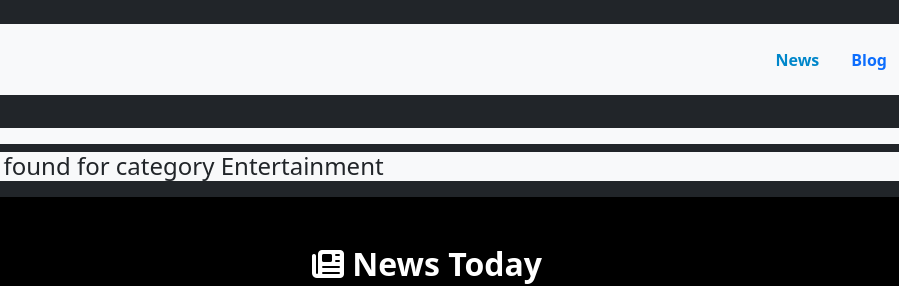
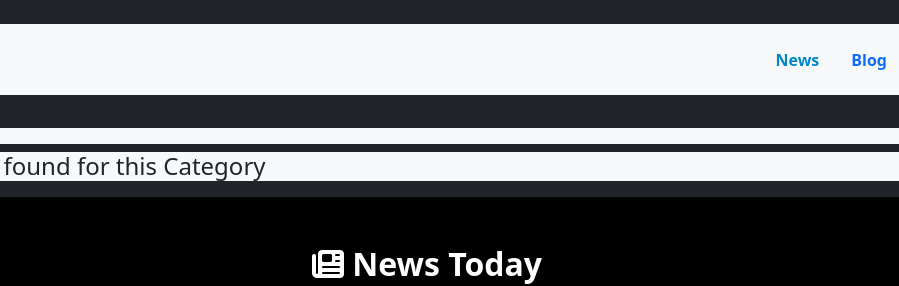
Before and after one commit to eashishir/b6-news-portal-A6, a plain HTML site: page index.html in a window 1280 px wide. Shown: the top 286 px of the page, 213-1112 px from the left. Drawn offline with nearby package versions, Linux system fonts and the light colour scheme; no server answers.

Commit message:
Alhamdulillah

```diff
--- a/index.html
+++ b/index.html
@@ -64,8 +64,9 @@
 
 
         <section class="container p-2 ">
-            <h1 id="" class="fs-4 bg-light ps-3"> <span class="p-3" id="crd-number">0</span> Items found for category
-                Entertainment</h1>
+            <h1 id="" class="fs-4 bg-light ps-3"> <span class="p-3" id="crd-number">0</span> Items found for this
+                Category
+            </h1>
         </section>
 
         <!-- loader -->
--- a/js/app.js
+++ b/js/app.js
@@ -99,9 +99,7 @@ const displayNewsDetails = (newses) => {
 
 }
 
-// stop spinner loader
 
-// spinner working here
 
 const toggleSpiner = isLoading => {
     const loaderSection = document.getElementById('loader');
@@ -117,7 +115,7 @@ const toggleSpiner = isLoading => {
 
 // part-3
 const loadMoreDetails = async (id2) => {
-    // console.log(id2);
+
     const url = ` https://openapi.programming-hero.com/api/news/${id2}`;
     const res = await fetch(url);
     const data = await res.json();
```
